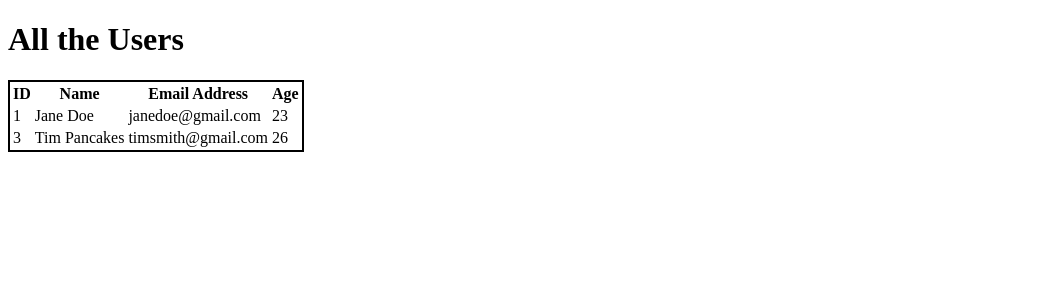
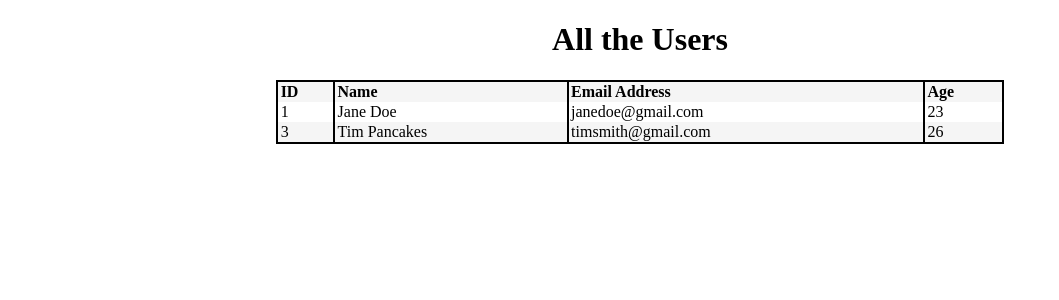
Before and after one commit to JennyWauer/users_with_templates, a Django app: page / in a window 1280 px wide. Shown: the top 300 px of the page, without its empty margins (0-1059 px from the left). Run offline with Django 3.2, Linux system fonts and the light colour scheme; data comes from the database, SQL or seed files in the repository.

Commit message:
style table

```diff
--- a/users_app/static/style.css
+++ b/users_app/static/style.css
@@ -1,3 +1,24 @@
+body{
+    margin-left: auto;
+    margin-right: auto;
+    width: 970px;
+    text-align: center;
+}
+
 table {
-    border: 0.15em solid black
+    margin: auto;
+    border: 0.15em solid black;
+    text-align: left;
+    border-collapse: collapse;
+    width: 75%;
 }
+
+tbody tr:nth-child(odd) {
+    background-color: whitesmoke;
+}
+
+th, td {
+    border-left: 0.15em solid black;
+    border-right: 0.15em solid black;
+    padding-left: 0.15em;
+}
```
